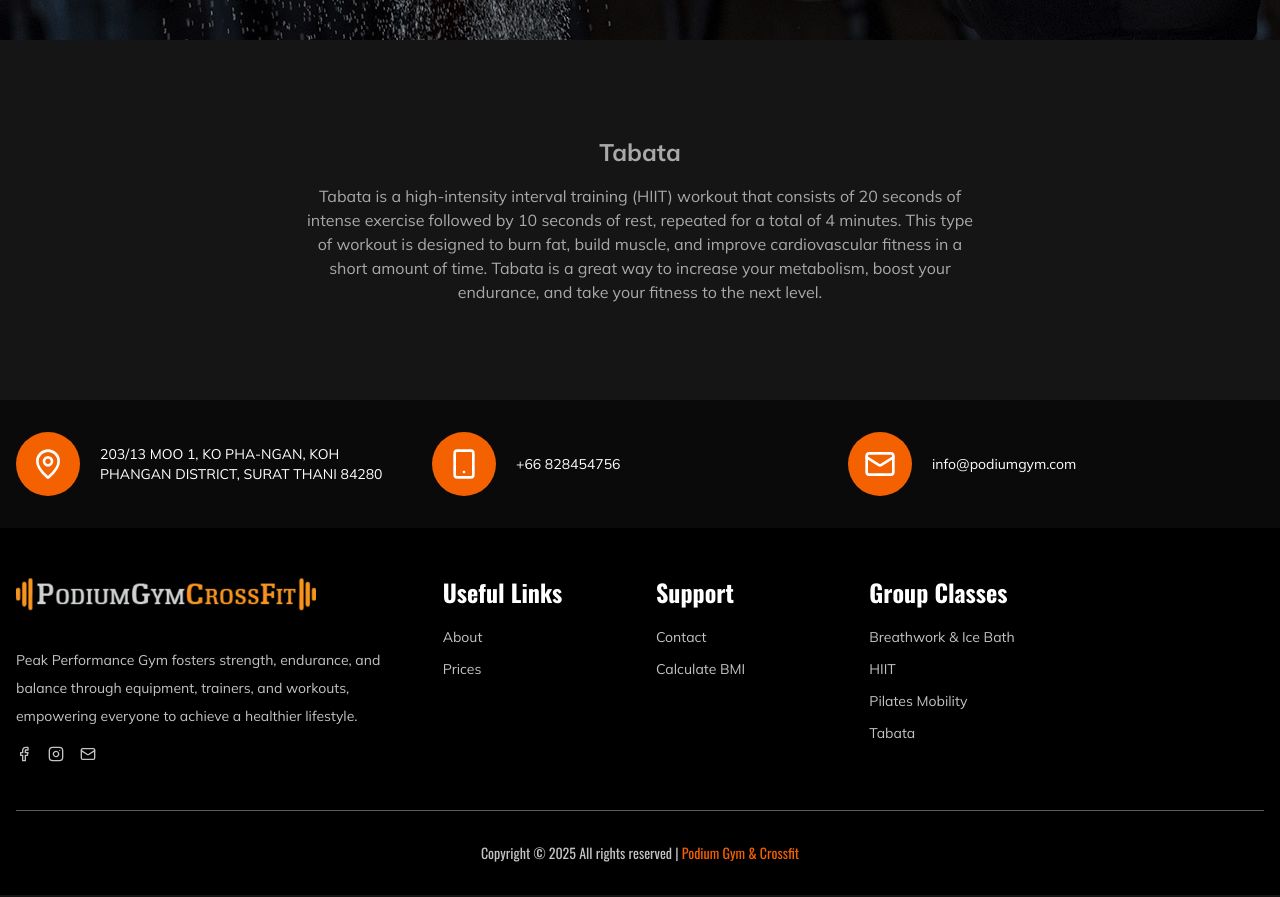
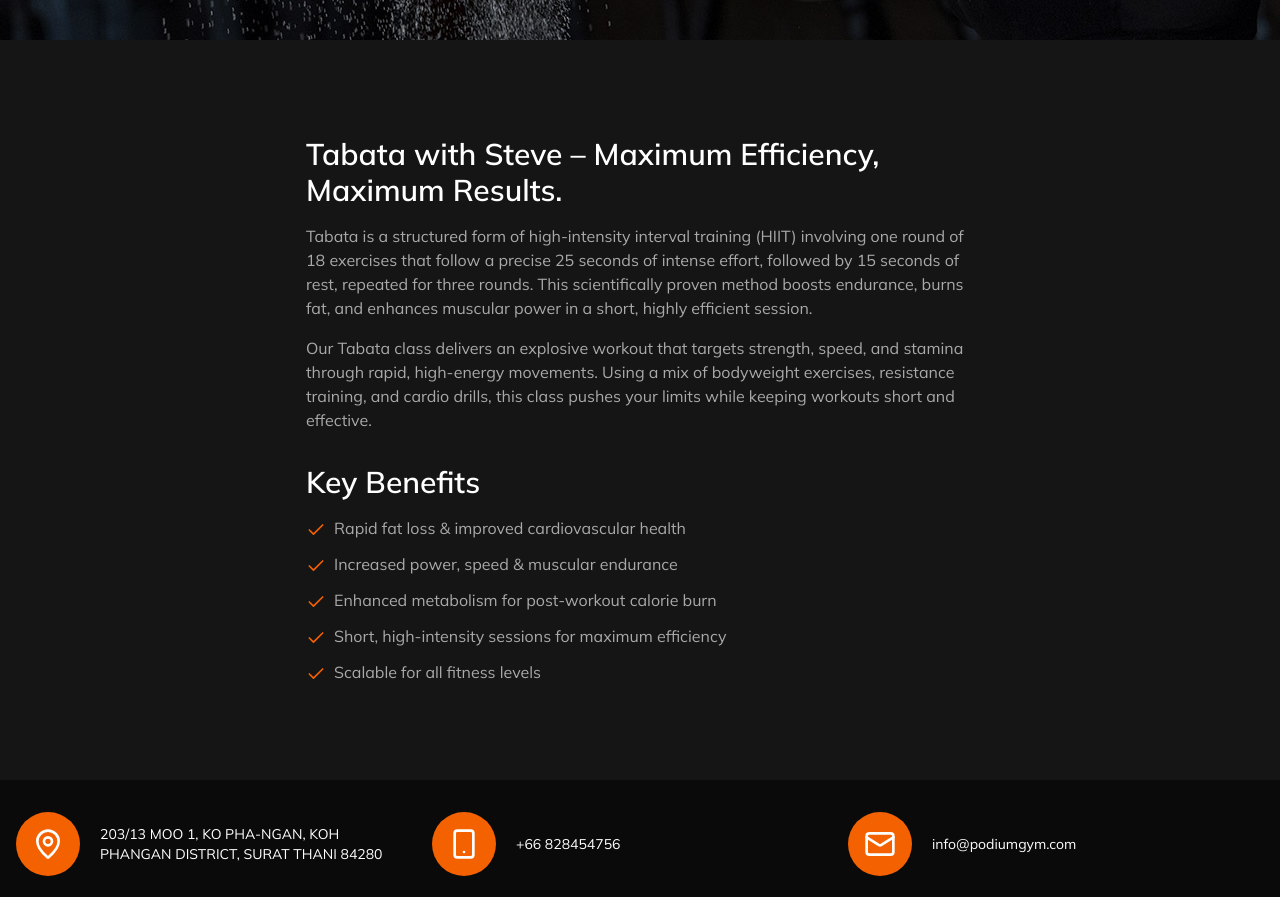
Before and after one commit to felipe-muner/podium-gym, a Next.js app: page /classes/tabata in a window 1280 px wide. Shown: the part 460-1357 px from the top of the page. Built offline with nearby package versions, Linux system fonts and the light colour scheme.

Commit message:
feat: tabata

```diff
--- a/app/classes/tabata/page.tsx
+++ b/app/classes/tabata/page.tsx
@@ -1,16 +1,37 @@
 import { Breadcrumb } from "@/components/Breadcrumb";
 import { getMetadata } from "@/lib/utils";
+import { Check } from "lucide-react";
 
 export const metadata = getMetadata({ routeName: "Tabata" });
+
 export default function Tabata() {
   return (
     <>
       <Breadcrumb route={'Tabata'} isClass />
-      <div className="flex flex-col gap-4 items-center justify-center p-4 my-20 text-brand-gray-medium container mx-auto max-w-[700px] font-mulish">
-        <h1 className="text-2xl font-bold text-center">Tabata</h1>
-        <p className="text-center">
-          Tabata is a high-intensity interval training (HIIT) workout that consists of 20 seconds of intense exercise followed by 10 seconds of rest, repeated for a total of 4 minutes. This type of workout is designed to burn fat, build muscle, and improve cardiovascular fitness in a short amount of time. Tabata is a great way to increase your metabolism, boost your endurance, and take your fitness to the next level.
-        </p>
+      <div className="flex flex-col gap-4 items-start justify-center p-4 my-20 text-brand-gray-medium container mx-auto max-w-[700px] font-mulish">
+        <h1 className="text-3xl font-semibold text-white text-left">Tabata with Steve – Maximum Efficiency, Maximum Results.</h1>
+        <p>Tabata is a structured form of high-intensity interval training (HIIT) involving one round of 18 exercises that follow a precise 25 seconds of intense effort, followed by 15 seconds of rest, repeated for three rounds. This scientifically proven method boosts endurance, burns fat, and enhances muscular power in a short, highly efficient session.</p>
+
+        <p>Our Tabata class delivers an explosive workout that targets strength, speed, and stamina through rapid, high-energy movements. Using a mix of bodyweight exercises, resistance training, and cardio drills, this class pushes your limits while keeping workouts short and effective.</p>
+
+        <h2 className="text-3xl font-semibold mt-4 text-white">Key Benefits</h2>
+        <ul className="space-y-3">
+          <li className="flex items-start gap-2">
+            <Check size={20} className="text-brand-orange flex-shrink-0 mt-1" /> <span>Rapid fat loss & improved cardiovascular health</span>
+          </li>
+          <li className="flex items-start gap-2">
+            <Check size={20} className="text-brand-orange flex-shrink-0 mt-1" /> <span>Increased power, speed & muscular endurance</span>
+          </li>
+          <li className="flex items-start gap-2">
+            <Check size={20} className="text-brand-orange flex-shrink-0 mt-1" /> <span>Enhanced metabolism for post-workout calorie burn</span>
+          </li>
+          <li className="flex items-start gap-2">
+            <Check size={20} className="text-brand-orange flex-shrink-0 mt-1" /> <span>Short, high-intensity sessions for maximum efficiency</span>
+          </li>
+          <li className="flex items-start gap-2">
+            <Check size={20} className="text-brand-orange flex-shrink-0 mt-1" /> <span>Scalable for all fitness levels</span>
+          </li>
+        </ul>
       </div>
     </>
   );
```
